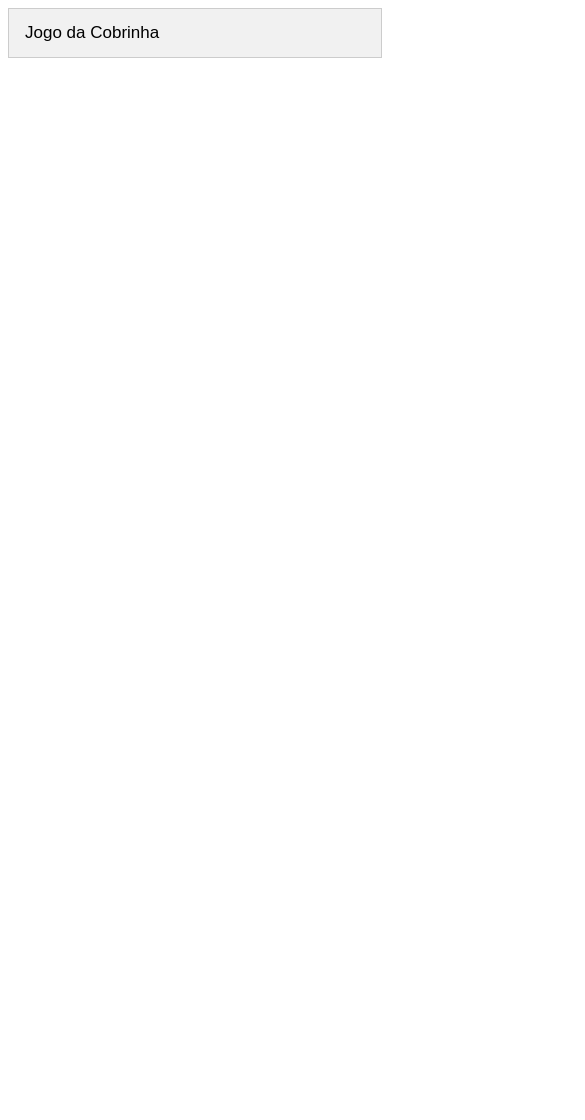
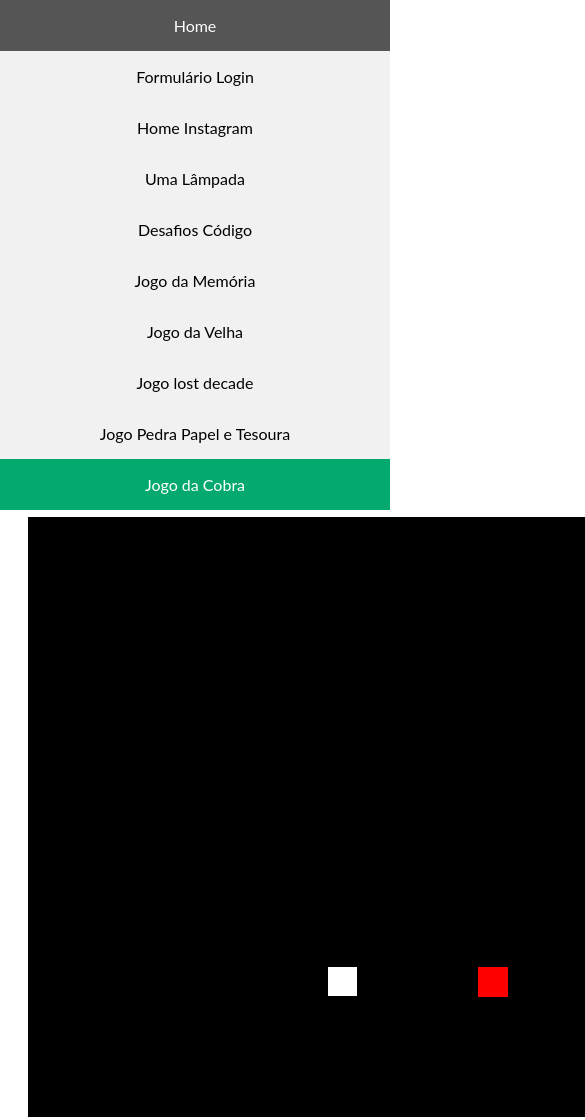
Before and after one commit to douglasabnovato/aplicativos, a plain HTML site: page jogo-da-cobra/index.html in a window 390 px wide. Shown: the top 1120 px of the page, 585 px wide, since content can reach past the window. Before the commit the page ends 844 px from the top, so only its background shows below. Drawn offline with Linux system fonts and the light colour scheme.

Commit message:
jogo da memória

```diff
--- a/jogo-da-cobra/index.html
+++ b/jogo-da-cobra/index.html
@@ -1,20 +1,96 @@
 <!DOCTYPE html>
-<html>
+<html lang="en">
   <head>
-        <meta charset="UTF-8">
-        <link rel="stylesheet" type="text/css" href="style.css" />
-        <title>Jogo da Cobrinha</title>
+    <meta charset="UTF-8" />
+    <meta http-equiv="X-UA-Compatible" content="IE=edge" />
+    <meta name="viewport" content="width=device-width, initial-scale=1.0" />
+    <link
+      rel="shortcut icon"
+      type="image/x-icon"
+      href="../public/favicon.ico"
+    />
+    <link rel="manifest" href="../public/manifest.json" />
+    <title>Javascript</title>
+    <link rel="stylesheet" href="style.css" />
+    <style>
+      body {
+        margin: 0;
+        font-family: "Lato", sans-serif;
+      }
+
+      .sidebar {
+        margin: 0;
+        padding: 0;
+        width: 200px;
+        background-color: #f1f1f1;
+        position: fixed;
+        height: 100%;
+        overflow: auto;
+      }
+
+      .sidebar a {
+        display: block;
+        color: black;
+        padding: 16px;
+        text-decoration: none;
+      }
+
+      .sidebar a.active {
+        background-color: #04aa6d;
+        color: white;
+      }
+
+      .sidebar a:hover:not(.active) {
+        background-color: #555;
+        color: white;
+      }
+
+      div.content {
+        margin-left: 200px;
+        padding: 1px 16px;
+        height: 100vh;
+      }
+
+      @media screen and (max-width: 700px) {
+        .sidebar {
+          width: 100%;
+          height: auto;
+          position: relative;
+        }
+        .sidebar a {
+          float: left;
+        }
+        div.content {
+          margin-left: 0;
+        }
+      }
+
+      @media screen and (max-width: 400px) {
+        .sidebar a {
+          text-align: center;
+          float: none;
+        }
+      }
+    </style>
   </head>
   <body>
-        <div class="tab">
-            <button class="tablinks" onclick="openCity(event, 'jogocobrinha')">Jogo da Cobrinha</button>
+    <div class="sidebar">
+      <a href="../index.html">Home</a>
+      <a href="../formulario-login/index.html">Formulário Login</a>
+      <a href="../home-instagram/index.html">Home Instagram</a>
+      <a href="../uma-lampada/index.html">Uma Lâmpada</a>
+      <a href="../desafios-codigo/index.html">Desafios Código</a>
+      <a href="../jogo-da-memoria/index.html">Jogo da Memória</a>
+      <a href="../jogo-da-velha/index.html">Jogo da Velha</a>
+      <a href="../jogo-lost-decade/index.html">Jogo lost decade</a>
+      <a href="../jogo-da-pedra-papel-e-tesoura/index.html">Jogo Pedra Papel e Tesoura</a>
+      <a class="active" href="#jogo-da-cobra">Jogo da Cobra</a>
     </div>
-
+    <div class="content">
       <div id="jogocobrinha" class="tabcontent">
         <canvas id="stage" width="600" height="600"></canvas>
-            <h4 id="assinatura">@douglasabnovato</h4>
       </div>
-
+    </div>
     <script type="text/javascript" src="javascript.js"></script>
   </body>
 </html>
--- a/jogo-da-cobra/javascript.js
+++ b/jogo-da-cobra/javascript.js
@@ -1,5 +1,5 @@
 //menu
-function openCity(evt, cityName) {
+function openCity(cityName) {
   var i, tabcontent, tablinks;
   tabcontent = document.getElementsByClassName("tabcontent");
 
@@ -14,86 +14,81 @@ function openCity(evt, cityName) {
   }
 
   document.getElementById(cityName).style.display = "block";
-    evt.currentTarget.className += " active";
+  //evt.currentTarget.className += " active";
 }
 //FIM - menu
 
-
 //janela do tabuleiro do jogo
-window.onload = function(){
-
-    var stage = document.getElementById('stage');//tabuleiro 400x400 pixel(px)
+window.onload = function () {
+  var stage = document.getElementById("stage"); //tabuleiro 400x400 pixel(px)
   var ctx = stage.getContext("2d"); //context
 
-    document.addEventListener("keydown", keyPush);//toda vez que pressionar tecla, keypush é executada
+  document.addEventListener("keydown", keyPush); //toda vez que pressionar tecla, keypush é executada
   //VELOCIDADE DA COBRINHA
-    setInterval(game, 80);//atualização do game/frame
+  setInterval(game, 80); //atualização do game/frame
 
-    const vel = 1;//velocidade da cobra: quantas casas vai andar
+  const vel = 1; //velocidade da cobra: quantas casas vai andar
 
-    var vx = vy = 0;//velocidades de início
-    var px = 10;//ponto x de início: cabeça da cobrinha
-    var py = 15;//ponto y de início: cabeça da cobrinha
-    var tp = 30;//tamanho da peça
-    var qp = 20;//quantidade de peças 20 do tabuleiro
-    var ax = ay = 15;//posição inicial da maçã
+  var vx = (vy = 0); //velocidades de início
+  var px = 10; //ponto x de início: cabeça da cobrinha
+  var py = 15; //ponto y de início: cabeça da cobrinha
+  var tp = 30; //tamanho da peça
+  var qp = 20; //quantidade de peças 20 do tabuleiro
+  var ax = (ay = 15); //posição inicial da maçã
 
-    var trail = [];//rastro da cobra
-    tail = 3;//tamanho do rastro da cobrinha
+  var trail = []; //rastro da cobra
+  tail = 3; //tamanho do rastro da cobrinha
 
   //manter os pixels pintados
-    function game(){
+  function game() {
     px += vx;
     py += vy;
     //final da borda, aparece no lado oposto
-        if (px <0) {
-            px = qp-1;
+    if (px < 0) {
+      px = qp - 1;
     }
-        if (px > qp-1) {
+    if (px > qp - 1) {
       px = 0;
     }
     if (py < 0) {
-            py = qp-1;
+      py = qp - 1;
     }
-        if (py > qp-1) {
+    if (py > qp - 1) {
       py = 0;
     }
 
     //pintar o tabuleiro
     ctx.fillStyle = "black";
-        ctx.fillRect(0,0, stage.width, stage.height);
+    ctx.fillRect(0, 0, stage.width, stage.height);
 
     //pintar a maçã
     ctx.fillStyle = "red";
-        ctx.fillRect(ax*tp, ay*tp, tp,tp);//posições que desejo pintar
+    ctx.fillRect(ax * tp, ay * tp, tp, tp); //posições que desejo pintar
 
     //pintar a cobrinha
     ctx.fillStyle = "white";
     for (var i = 0; i < trail.length; i++) {
-            ctx.fillRect(trail[i].x*tp, trail[i].y*tp, tp-1,tp-1);
-            if (trail[i].x == px && trail[i].y == py)
-            {
-                vx = vy=0;
+      ctx.fillRect(trail[i].x * tp, trail[i].y * tp, tp - 1, tp - 1);
+      if (trail[i].x == px && trail[i].y == py) {
+        vx = vy = 0;
         tail = 3;
       }
     }
 
-        trail.push({x:px,y:py })
+    trail.push({ x: px, y: py });
     while (trail.length > tail) {
       trail.shift();
     }
 
-        if (ax==px && ay==py){
+    if (ax == px && ay == py) {
       tail++;
-            ax = Math.floor(Math.random()*qp);
-            ay = Math.floor(Math.random()*qp);
+      ax = Math.floor(Math.random() * qp);
+      ay = Math.floor(Math.random() * qp);
     }
-
   }
 
   //movimentos das setas
-    function keyPush(event){
-
+  function keyPush(event) {
     switch (event.keyCode) {
       case 37: // Left
         vx = -vel;
@@ -112,9 +107,10 @@ window.onload = function(){
         vy = vel;
         break;
       default:
-
         break;
     }
   }
-}
+};
 //FIM - janela do tabuleiro do jogo
+
+openCity("jogocobrinha");
--- a/jogo-da-cobra/style.css
+++ b/jogo-da-cobra/style.css
@@ -46,7 +46,7 @@ body {font-family: Arial;}
 .tabcontent {
   display: none;
   padding: 6px 12px;
-  border: 1px solid #ccc;
   border-top: none;
+  height: 100vh;
 }
 /* FIM - Menu */
--- a/jogo-da-memoria/main.js
+++ b/jogo-da-memoria/main.js
@@ -9,13 +9,9 @@ const images = [
   "vue.svg",
 ];
 
-console.log(images)
-
 let cardHTML = "";
 
 images.forEach((img) => {
-    console.log(img)
-    console.log(`./img/${img}`)
   cardHTML += `
         <div class="memory-card" data-card="${img}">
             <img class="front-face" src="./img/${img}">
```
Also changed, not shown: jogo-da-memoria/index.html (+92 -10 lines), public/manifest.json (renamed from public/manifest.json.webmanifest). Lines whose indentation alone changed are shown as unchanged.
